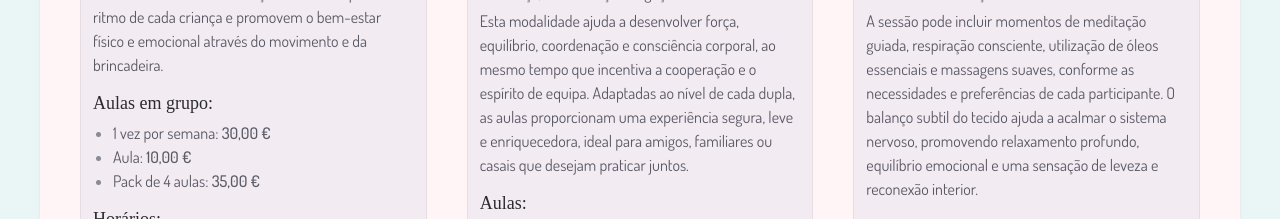
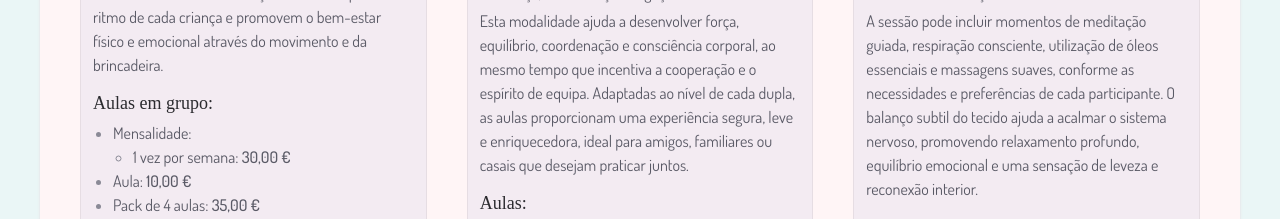
Before and after one commit to ReklyOrg/tanigma, a React (Vite) app: page / in a window 1280 px wide. Shown: the part 1840-2059 px from the top of the page. Built offline with nearby package versions, Linux system fonts and the light colour scheme; a web font is replaced by a local one.

Commit message:
refactor(classes-services): improve classes and services prices display

```diff
--- a/src/components/classes-and-services/class-or-service-price-section.tsx
+++ b/src/components/classes-and-services/class-or-service-price-section.tsx
@@ -17,7 +17,25 @@ const ClassOrServicePriceSection = ({ label, prices }: ClassOrServicePriceSectio
           className='font-tanigma-text text-tanigma-text-secondary'
           key={price.name}
         >
-          {price.name}: <span className='font-medium'>{formatToEuro(price.value)}</span>
+          {Array.isArray(price.value) ? (
+            <>
+              {price.name}:
+              <ul className='list-[circle] pl-5 marker:text-tanigma-text-muted'>
+                {price.value.map((subPrice) => (
+                  <li
+                    className='font-tanigma-text text-tanigma-text-secondary'
+                    key={subPrice.name}
+                  >
+                    {subPrice.name}: <span className='font-medium'>{formatToEuro(subPrice.value)}</span>
+                  </li>
+                ))}
+              </ul>
+            </>
+          ) : (
+            <>
+              {price.name}: <span className='font-medium'>{formatToEuro(price.value)}</span>
+            </>
+          )}
         </li>
       ))}
     </ul>
--- a/src/constants/classes-and-services.ts
+++ b/src/constants/classes-and-services.ts
@@ -8,9 +8,14 @@ import pilates from '@/assets/pilates.jpg';
 import reiki from '@/assets/reiki.jpg';
 import relaxSession from '@/assets/relax-session.jpg';
 
+export interface ClassOrServiceSubPrice {
+  name: string;
+  value: number;
+}
+
 export interface ClassOrServicePrice {
   name: string;
-  value: number;
+  value: number | Array<ClassOrServiceSubPrice>;
 }
 
 export interface ClassOrServiceSchedule {
@@ -37,8 +42,13 @@ export const CLASSES_AND_SERVICES: Array<ClassOrService> = [
     ],
     groupPrices: [
       {
+        name: 'Mensalidade',
+        value: [
+          {
             name: '1 vez por semana',
             value: 30,
+          },
+        ],
       },
       {
         name: 'Aula',
@@ -70,8 +80,13 @@ export const CLASSES_AND_SERVICES: Array<ClassOrService> = [
     ],
     groupPrices: [
       {
+        name: 'Mensalidade',
+        value: [
+          {
             name: '1 vez por semana',
             value: 30,
+          },
+        ],
       },
       {
         name: 'Aula',
@@ -100,6 +115,9 @@ export const CLASSES_AND_SERVICES: Array<ClassOrService> = [
     ],
     groupPrices: [
       {
+        name: 'Mensalidade',
+        value: [
+          {
             name: '1 vez por semana',
             value: 35,
           },
@@ -110,6 +128,8 @@ export const CLASSES_AND_SERVICES: Array<ClassOrService> = [
           {
             name: '3 vez por semana',
             value: 50,
+          },
+        ],
       },
       {
         name: 'Aula',
@@ -170,6 +190,9 @@ export const CLASSES_AND_SERVICES: Array<ClassOrService> = [
     ],
     groupPrices: [
       {
+        name: 'Mensalidade',
+        value: [
+          {
             name: '1 vez por semana',
             value: 35,
           },
@@ -180,6 +203,8 @@ export const CLASSES_AND_SERVICES: Array<ClassOrService> = [
           {
             name: '3 vez por semana',
             value: 50,
+          },
+        ],
       },
       {
         name: 'Aula',
@@ -218,8 +243,13 @@ export const CLASSES_AND_SERVICES: Array<ClassOrService> = [
     image: pilates,
     otherPrices: [
       {
+        name: 'Mensalidade',
+        value: [
+          {
             name: '1 vez por semana',
             value: 20,
+          },
+        ],
       },
       {
         name: 'Aula',
```
Lines whose indentation alone changed are shown as unchanged.
